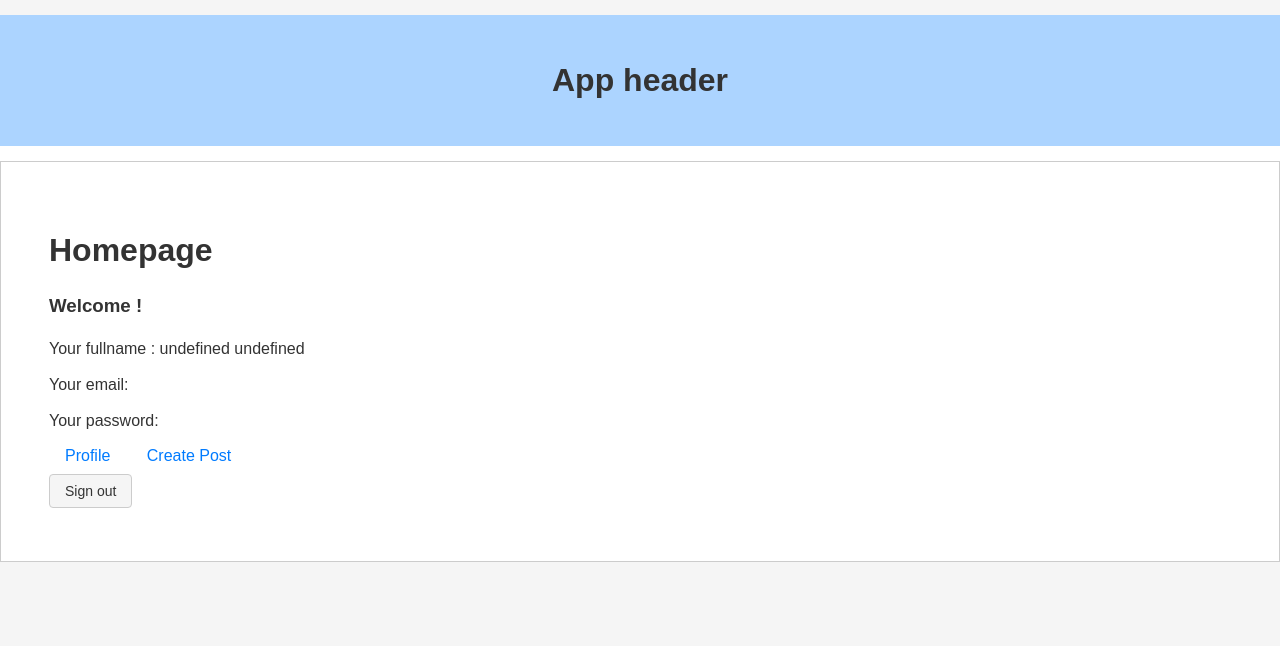
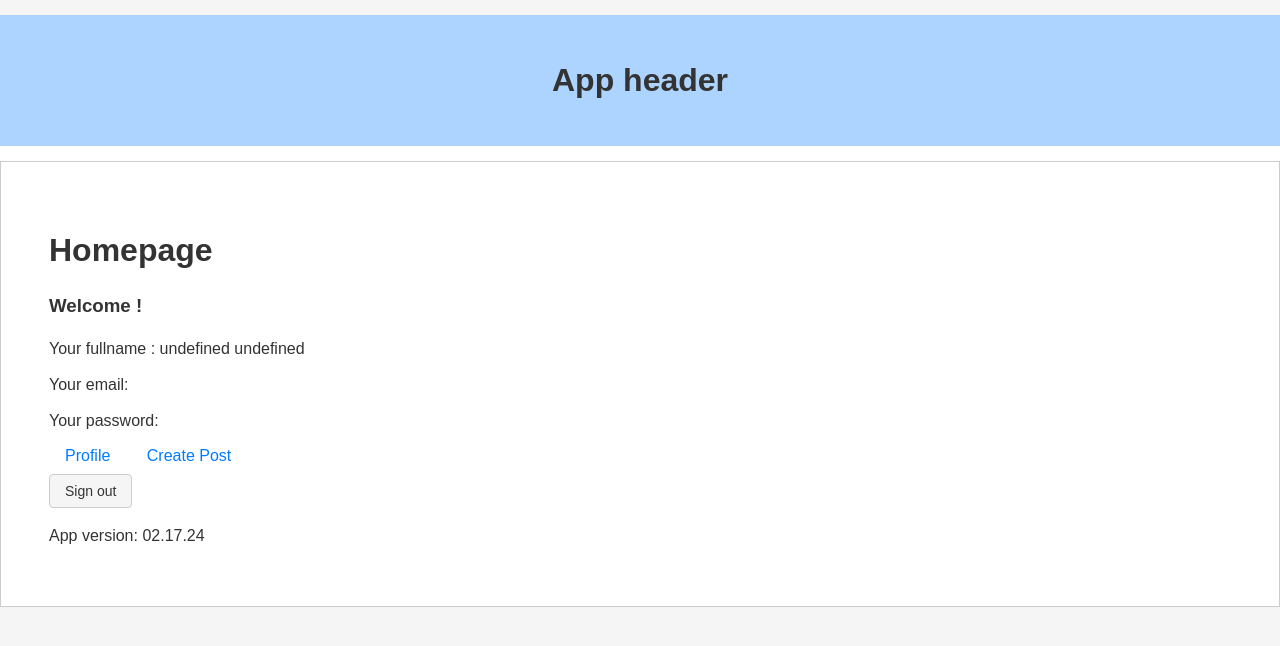
Before and after one commit to ibrahim0891/dpi-project, a React (Vite) app: page / in a window 1280 px wide. Shown: the top 646 px of the page. Built offline with nearby package versions, Linux system fonts and the light colour scheme; no server answers; the database is empty; sample sign-in values are in the browser's storage.

Commit message:
spelling fix

```diff
--- a/src/components/Home.jsx
+++ b/src/components/Home.jsx
@@ -68,6 +68,7 @@ const Home = () => {
         </nav>
       </div>
       <button onClick={handleSignout}> Sign out </button>
+      <p>App version: 02.17.24 </p>
       <Loader state={isLoading} isAuthPage={false} loaderMessage={loaderMessage}/>
     </div>
   )
```
